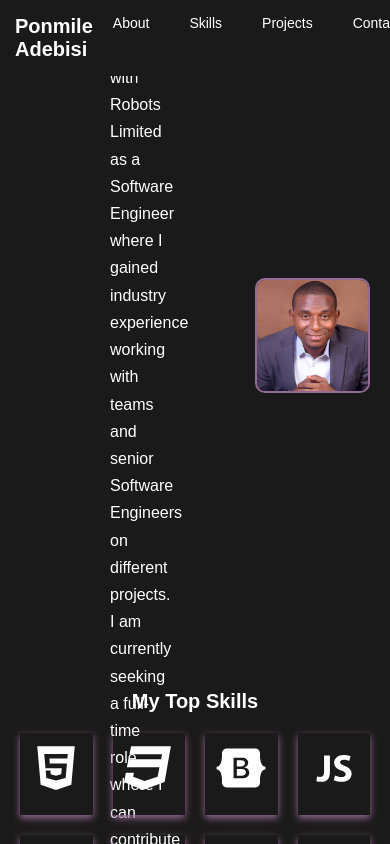
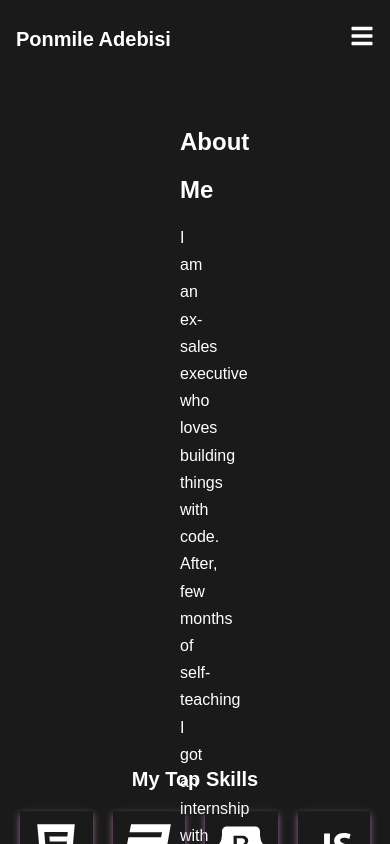
Before and after one commit to pjmiles/mYportfolio, a React (Create React App) app: page / in a window 390 px wide. Shown: the top 844 px of the page. Built offline with nearby package versions, Linux system fonts and the light colour scheme.

Commit message:
fixing responsiveness for navbar and menu display

```diff
--- a/src/components/Footer.js
+++ b/src/components/Footer.js
@@ -1,30 +1,6 @@
 import { FaGithub, FaFacebookF, FaInstagram, FaTwitter } from "react-icons/fa";
 import { AiFillLinkedin } from "react-icons/ai";
-// import { HashLink as Link } from "react-router-hash-link";
-import { Link } from "react-router-dom";
 import "../styles/Footer.css";
-const links = [
-  {
-    id: 1,
-    icon: <FaFacebookF />,
-    href: "https://web.facebook.com/oluwaponmile.j.adebisi/",
-  },
-  {
-    id: 2,
-    icon: <FaGithub />,
-    href: "https://github.com/pjmiles",
-  },
-  {
-    id: 3,
-    icon: <FaInstagram />,
-    href: "https://github.com/pjmiles",
-  },
-  {
-    id: 4,
-    icon: <FaTwitter />,
-    href: "https://github.com/pjmiles",
-  },
-];
 
 const Footer = () => {
   const currentYear = new Date().getFullYear();
@@ -33,7 +9,7 @@ const Footer = () => {
     <footer className="footer-section">
       <div className="footer-icons">
         <a
-          href="https://web.facebook.com/oluwaponmile.j.adebisi/"
+          href="https://www.linkedin.com/in/ponmileadebisi/"
           target="_blank"
           rel="noreferrer"
           className="foot-icon"
@@ -41,7 +17,7 @@ const Footer = () => {
           <AiFillLinkedin />
         </a>
         <a
-          href="https://web.facebook.com/oluwaponmile.j.adebisi/"
+          href="https://www.instagram.com/ponmilejames/"
           target="_blank"
           rel="noreferrer"
           className="foot-icon"
@@ -57,7 +33,7 @@ const Footer = () => {
           <FaGithub />
         </a>
         <a
-          href="https://github.com/pjmiles"
+          href="https://twitter.com/adebisiponmile"
           target="_blank"
           rel="noreferrer"
           className="foot-icon"
@@ -76,14 +52,6 @@ const Footer = () => {
           Copyright &copy; {yearTxt} - Created by Ponmile Adebisi
         </p>
       </div>
-
-      {/* <div>
-        {links.map(({ id, icon, href }) => {
-          <ul key={id}>
-            <Link to={href} className="foot-icon">{icon}</Link>
-          </ul>;
-        })}
-      </div> */}
     </footer>
   );
 };
--- a/src/components/Navbar.js
+++ b/src/components/Navbar.js
@@ -5,11 +5,13 @@ import { FaBars } from "react-icons/fa";
 import "../styles/Navbar.css";
 const Navbar = () => {
   const [activeNav, setActiveNav] = useState("#");
+  const [displayMenu, setDisplayMenu] = useState("")
+  const toggle = () => {
+
+  }
   return (
     <nav className="navbar ">
-      <div className="nav-section container">
-        <div className="brand-name">Ponmile Adebisi</div>
-        <FaBars className="hammburger" />
+      <h1 className="brand-name">Ponmile Adebisi</h1>
       <ul className="nav-side">
         <li className="nav-item">
           <NavLink
@@ -48,6 +50,8 @@ const Navbar = () => {
           </NavLink>
         </li>
       </ul>
+      <div className="burger-menu">
+        <FaBars className="hammburger" onClick={toggle} />
       </div>
     </nav>
   );
--- a/src/styles/About.css
+++ b/src/styles/About.css
@@ -52,9 +52,16 @@
 }
 
 @media (max-width: 760px) {
-
     .about-header {
-
+        width: 20%;
+        padding: 10px;
+        padding-left: 20px;
+        padding-right: 20px;
+        margin: 10px
+    }
+    .about-container {
+        display: flex;
+        flex-direction: column;
     }
     /* .about-container {
         display: flex;
--- a/src/styles/Navbar.css
+++ b/src/styles/Navbar.css
@@ -1,36 +1,41 @@
 nav {
-    position: fixed;
+    position: sticky;
     top: 0;
     left: 0;
     width: 100%;
     background-color: var(--primary-dark);
-    overflow: hidden;
+    z-index: 1;
+    display: flex;
+    align-items: center;
+    justify-content: space-between;
+    padding: 1.5rem 3.5rem;
 }
 
-.nav-section {
+nav ul {
     display: flex;
-    width: 100%;
-    justify-content: space-between;
-    padding: 15px;
+    gap: 1.9rem;
 }
 
-.nav-side {
-    display: flex;
-    list-style-type: none;
-}
+nav ul li {
+    font-weight: var(--normal-font);
+  }
 
 .nav-item {
-    margin: 0 10px;
     color: var(--primary-color);
     font-weight: var(--normal-font);
     font-size: 14px;
     cursor: pointer;
 }
 
-.nav-item:hover {
+nav a {
+    color: var(--primary-color);
+    transition: var(--transition);
+  }
+
+  nav a:hover {
     color: var(--secondary-color);
-    transition: 0.3s;
-}
+    border-bottom: 2px solid var(--secondary-color);
+  }
 
 .brand-name {
     font-size: 20px;
@@ -39,8 +44,15 @@ nav {
     cursor: pointer;
 }
 
+.burger-menu {
+    color: var(--primary-color);
+    font-size: 1.5rem;
+    cursor: pointer;
+    display: none;
+}
+
 .hammburger {
-    display: none;
+    /* display: none; */
 }
 
 .active {
@@ -50,6 +62,32 @@ nav {
     border-radius: 5px;
 }
 
-@media (max-width: 760px) {
+@media screen and (max-width: 760px) {
+   nav {
+    padding: 1.5rem 1rem;
+   }
 
+   nav ul {
+    position: fixed;
+    background-color: var(--bg-color);
+    flex-direction: column;
+    top: 86px;
+    left: 10%;
+    width: 80%;
+    text-align: center;
+    transform: translateX(120%);
+    transition: transform 0.5s ease-in;
+  }
+
+   nav ul li {
+    margin: 8px;
+  }
+
+  .burger-menu {
+    display: block;
+  }
+
+  nav ul.show {
+    transform: translateX(0);
+  }
 }
```
Lines whose indentation alone changed are shown as unchanged.
